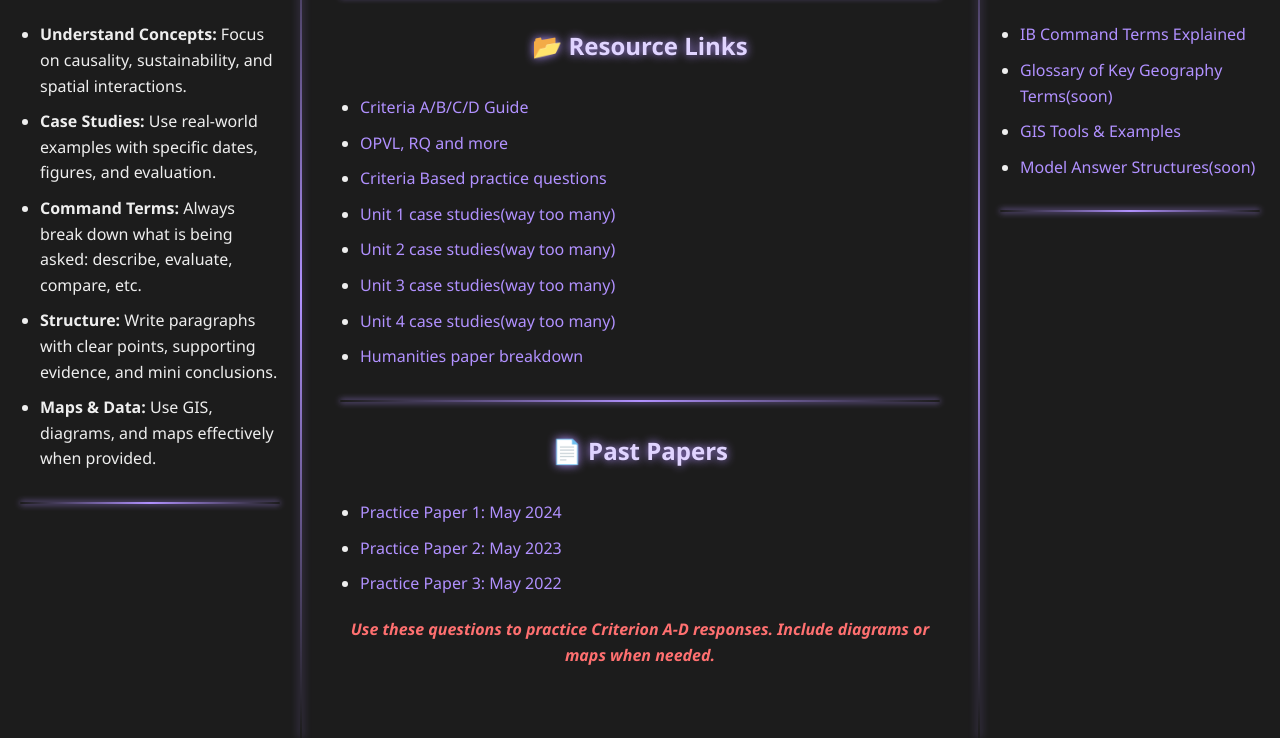
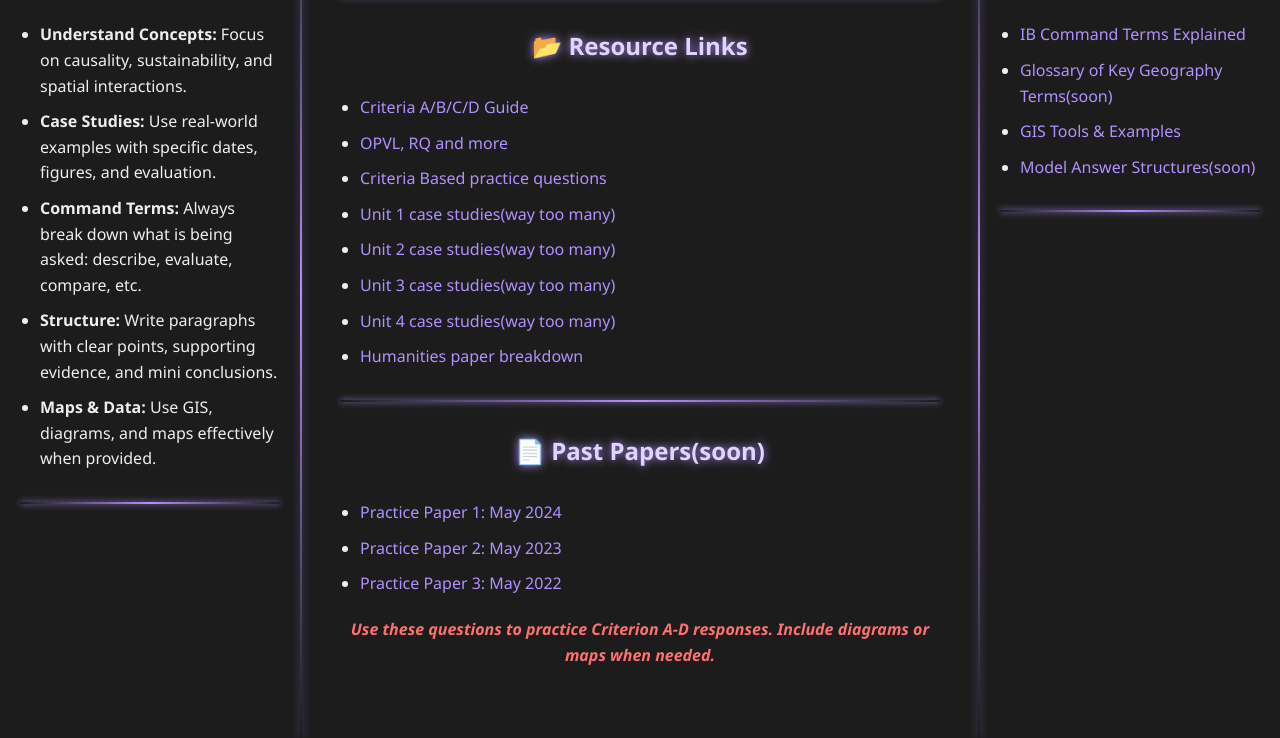
Before and after one commit to syskey4603/mypdocs, a plain HTML site: page Geography/geography.html in a window 1280 px wide. Shown: the part 148-886 px from the top of the page. Drawn offline with Linux system fonts and the light colour scheme.

Commit message:
Update geography.html

```diff
--- a/Geography/geography.html
+++ b/Geography/geography.html
@@ -183,7 +183,7 @@
 
       <div class="glow-divider"></div>
 
-      <h2>📄 Past Papers</h2>
+      <h2>📄 Past Papers(soon)</h2>
       <ul>
         <li><a href="past papers/geopaper1.html">Practice Paper 1: May 2024</a></li>
         <li><a href="past papers/geopaper2.html">Practice Paper 2: May 2023</a></li>
```
